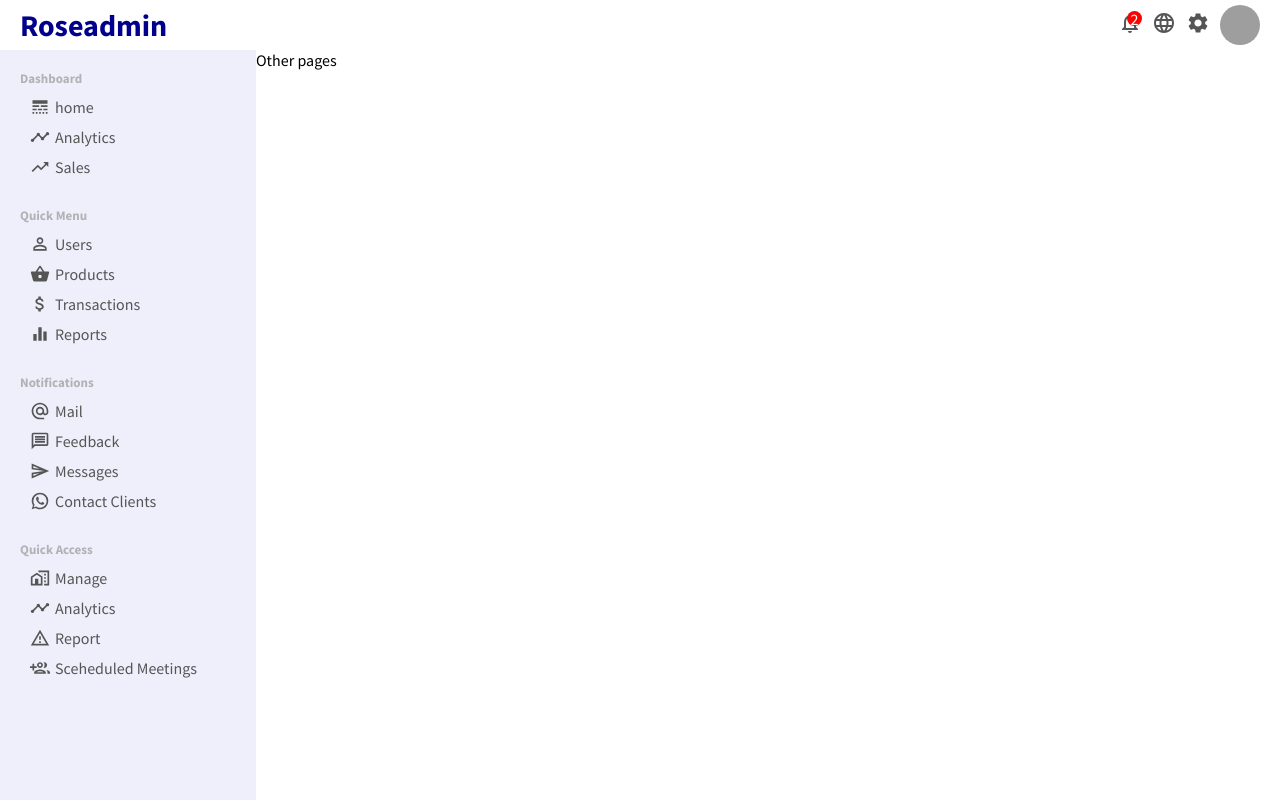
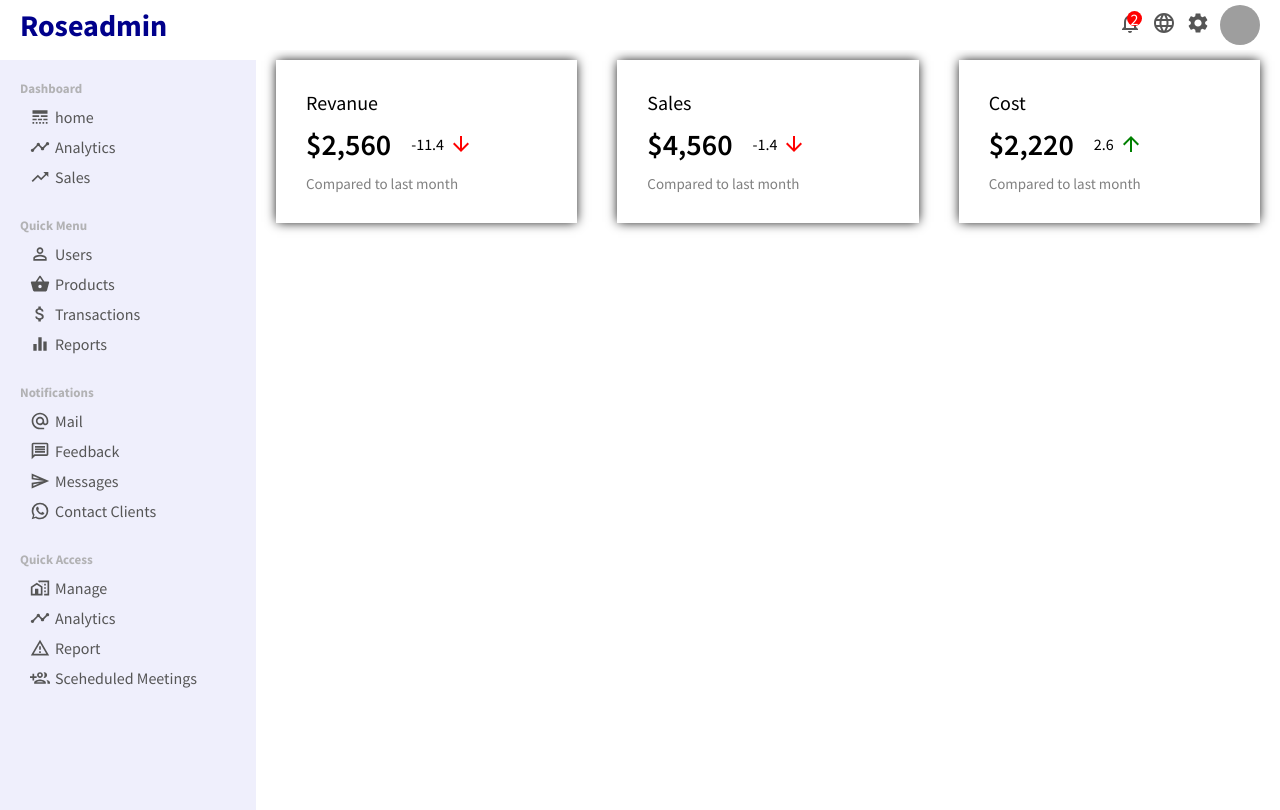
Before and after one commit to AnweshaRoses/Admin-Dashboard, a React (Create React App) app: page / in a window 1280 px wide. Built offline with nearby package versions, Linux system fonts and the light colour scheme; grey boxes are pictures that could not be loaded.

Commit message:
Featured Items with widgets done

```diff
--- a/src/App.js
+++ b/src/App.js
@@ -1,5 +1,6 @@
 import Sidebar from "./components/sidebar/Sidebar";
 import Topbar from "./components/topbar/Topbar";
+import Home from "./pages/home/Home";
 import "./app.css"
 
 
@@ -9,7 +10,7 @@ function App() {
       <Topbar/>
       <div className="container">
       <Sidebar/>
-      <div className="others">Other pages</div>
+      <Home/>
       </div>
     </div>
   );
--- a/src/app.css
+++ b/src/app.css
@@ -1,7 +1,4 @@
 .container{
     display: flex;
+    margin-top: 10px;
 }
-.others{
-    flex:4;
-
-}
--- /dev/null
+++ b/src/components/featured/Featured.jsx
@@ -0,0 +1,33 @@
+import "./featured.css"
+import {ArrowUpward,ArrowDownward}from '@material-ui/icons';
+
+export default function Featured() {
+    return (
+        <div className='featured'>
+            <div className="featureditem">
+                <span className="featuredtitle">Revanue</span>
+                <div className="featuredmoneycontainer">
+                    <span className="featuredmoney">$2,560</span>
+                    <span className="featuredrate">-11.4 <ArrowDownward className="featuredicon negative" /> </span>
+                </div>
+                <span className="featuredsub">Compared to last month</span>
+            </div>
+            <div className="featureditem">
+                <span className="featuredtitle">Sales</span>
+                <div className="featuredmoneycontainer">
+                    <span className="featuredmoney">$4,560</span>
+                    <span className="featuredrate">-1.4 <ArrowDownward className="featuredicon negative"/> </span>
+                </div>
+                <span className="featuredsub">Compared to last month</span>
+            </div>
+            <div className="featureditem">
+                <span className="featuredtitle">Cost</span>
+                <div className="featuredmoneycontainer">
+                    <span className="featuredmoney">$2,220</span>
+                    <span className="featuredrate">2.6 <ArrowUpward className="featuredicon "/> </span>
+                </div>
+                <span className="featuredsub">Compared to last month</span>
+            </div>
+        </div>
+    )
+}
--- /dev/null
+++ b/src/components/featured/featured.css
@@ -0,0 +1,45 @@
+.featured{
+    width: 100%;
+    display: flex;
+    justify-content: space-between;
+
+}
+.featureditem{
+    flex:1;
+    margin:0px 20px;
+    padding: 30px;
+    /* border-radius: 10px; */
+    cursor: pointer;
+    -webkit-box-shadow: 0px 0px 11px -1px #000000;
+box-shadow: 0px 0px 11px -1px #000000;
+}
+.featuredtitle{
+    font-size: 20px;
+
+}
+.featuredmoneycontainer{
+    margin: 10px 0px;
+    display: flex;
+    align-items: center;
+}
+.featuredmoney{
+    font-size: 30px;
+    font-weight: 600;
+}
+.featuredrate{
+    display: flex;
+    align-items: center;
+    margin-left: 20px;
+}
+.featuredicon{
+    font-size: 14px;
+    margin-left: 5px;
+    color: green;
+}
+.featuredicon.negative{
+    color: red;
+}
+.featuredsub{
+    font-size: 15px;
+    color: gray;
+}
--- /dev/null
+++ b/src/pages/home/Home.jsx
@@ -0,0 +1,11 @@
+
+import Featured from "../../components/featured/Featured"
+import "./home.css"
+
+export default function Home() {
+    return (
+        <div className="home">
+            <Featured/>
+        </div>
+    )
+}
--- /dev/null
+++ b/src/pages/home/home.css
@@ -0,0 +1,3 @@
+.home{
+    flex: 4;
+}
```
Also changed, not shown: 1 other file (tests, documents, lock files or other folders).
